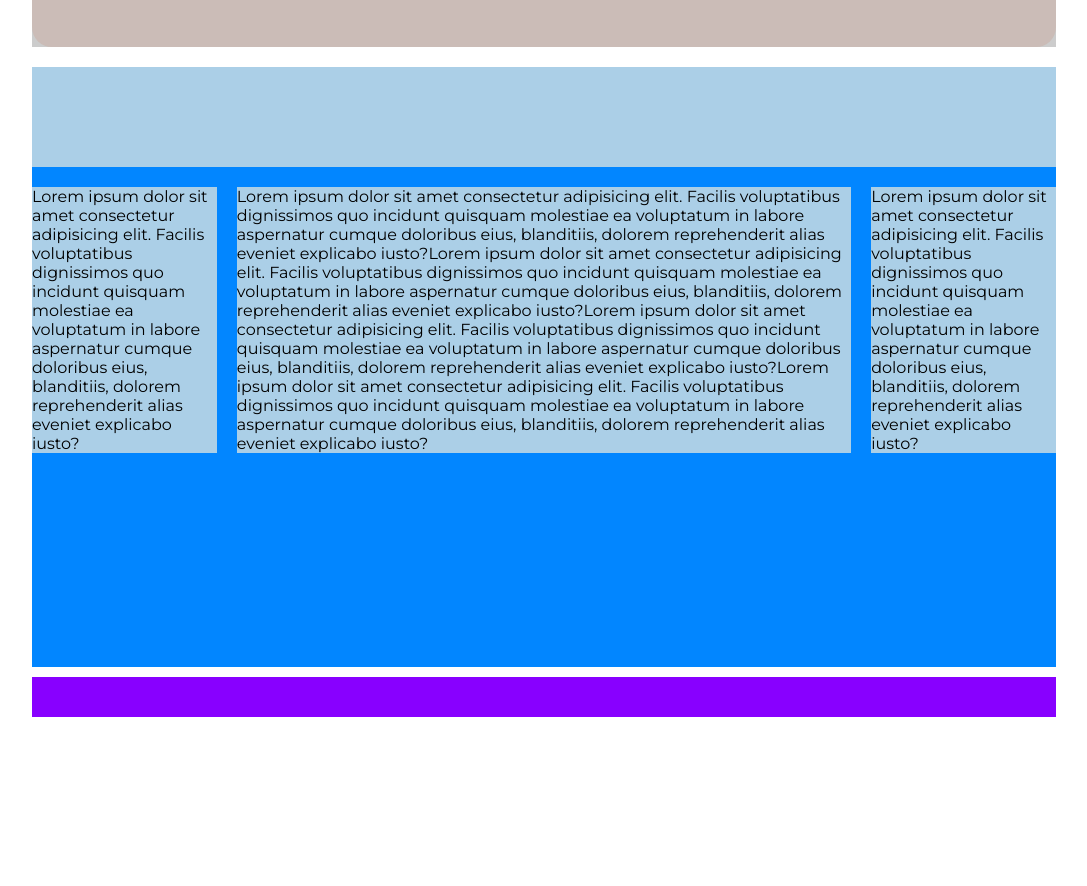
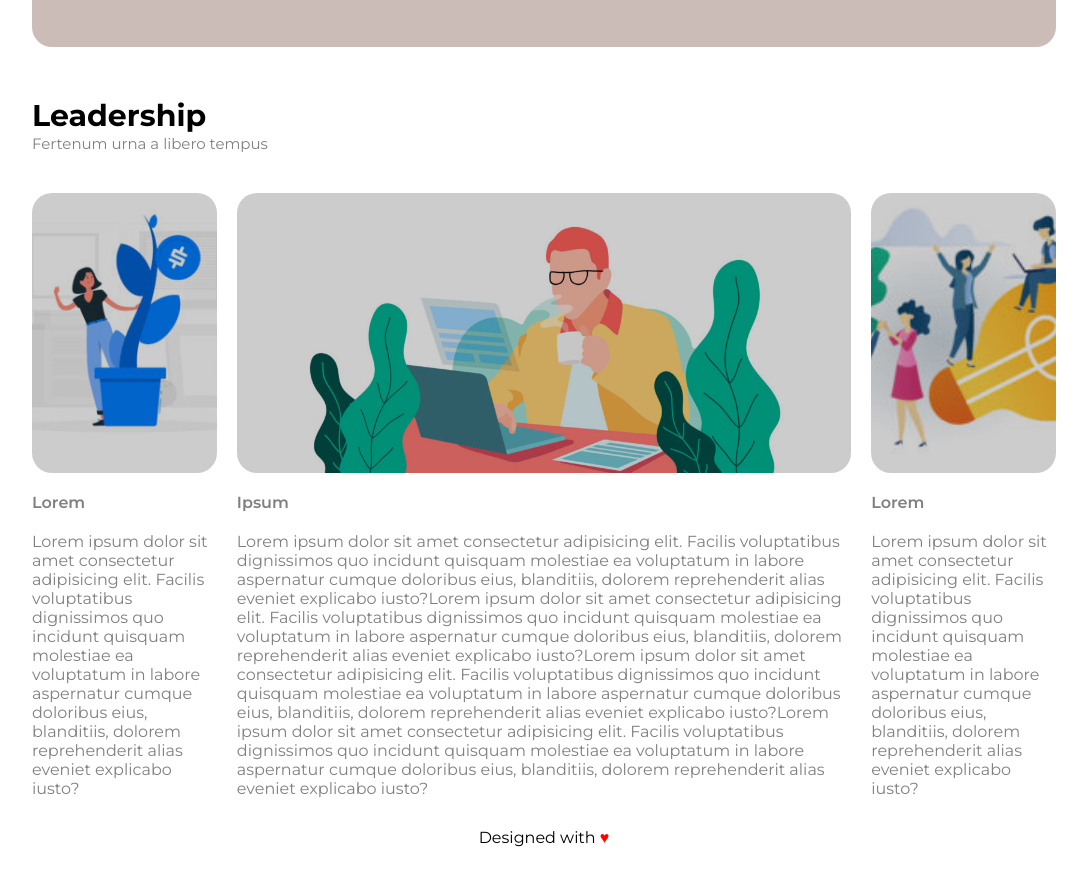
Before and after one commit to edoerco/htmlcss-wp, a plain HTML site: page index.html in a window 1280 px wide. Shown: the part 772-1658 px from the top of the page, without its empty margins (96-1183 px from the left). Before the commit the page ends 1529 px from the top, so only its background shows below. Drawn offline with Linux system fonts and the light colour scheme.

Commit message:
Conclusione

```diff
--- a/css/style.css
+++ b/css/style.css
@@ -21,6 +21,13 @@ body {
 }
 
 .box {
+    border-radius: 20px;
+}
+
+.overlay {
+    position:absolute;
+    inset: 0;
+    background-color: rgba(0, 0, 0, 0.2);
     border-radius: 20px;
 }
 /* / common */
@@ -54,6 +61,7 @@ nav li a {
 /* / header */
 
 /* main */
+/* main superiore */
 .banner {
     position: relative;
     height: 650px;
@@ -82,34 +90,30 @@ nav li a {
 .banner-text p {
     width: 80%;
 }
+/* / main superiore */
 
-.overlay {
-    position:absolute;
-    inset: 0;
-    background-color: rgba(0, 0, 0, 0.2);
+/* main inferiore */
+/* titolo */
+h1 {
+    font-size: 30px;
 }
 
+.titolo p {
+    font-size: 15px;
+    color: grey;
+}
 
-
-.main-inf  {
-    background-color: #0286ff;
-    height: 600px;
-    width: 100%;
-    margin: 20px 0 10px 0;
+.titolo {
+    padding: 50px 0 20px 0;
 }
-/* / main */
+/* / titolo */
 
 /* parte interna del main */
-.titolo {
-    height: 100px;
-    background-color: #abcfe7;
-}
-
 .sidebar,
 .center {
     float: left;
-    background-color: #abcfe7;
     margin-top: 20px;
+    color: grey;
 }
 
 .center {
@@ -120,9 +124,33 @@ nav li a {
 .sidebar {
     width: calc((100% / 5) - 20px);
 }
+
+.immagine {
+    position: relative;
+    height: 280px;
+}
+
+.sidebar img,
+.center img {
+    width: 100%;
+    height: 100%;
+    object-fit: cover;
+}
+
+.second-title {
+    font-weight: 600;
+    padding: 20px 0;
+}
 /* / parte interna del main */
+/* / main inferiore */
+/* / main */
+
 
 footer {
-    height: 40px;
-    background-color: #8800ff;
     margin: 10px auto 40px;
+    text-align: center;
+}
+
+footer span {
+    color: red;
+}
--- a/index.html
+++ b/index.html
@@ -47,10 +47,38 @@
 
             <!-- inferiore -->
             <section class="main-inf clearfix">
-                <div class="titolo"></div>
-                <div class="sidebar">Lorem ipsum dolor sit amet consectetur adipisicing elit. Facilis voluptatibus dignissimos quo incidunt quisquam molestiae ea voluptatum in labore aspernatur cumque doloribus eius, blanditiis, dolorem reprehenderit alias eveniet explicabo iusto?</div>
-                <div class="center">Lorem ipsum dolor sit amet consectetur adipisicing elit. Facilis voluptatibus dignissimos quo incidunt quisquam molestiae ea voluptatum in labore aspernatur cumque doloribus eius, blanditiis, dolorem reprehenderit alias eveniet explicabo iusto?Lorem ipsum dolor sit amet consectetur adipisicing elit. Facilis voluptatibus dignissimos quo incidunt quisquam molestiae ea voluptatum in labore aspernatur cumque doloribus eius, blanditiis, dolorem reprehenderit alias eveniet explicabo iusto?Lorem ipsum dolor sit amet consectetur adipisicing elit. Facilis voluptatibus dignissimos quo incidunt quisquam molestiae ea voluptatum in labore aspernatur cumque doloribus eius, blanditiis, dolorem reprehenderit alias eveniet explicabo iusto?Lorem ipsum dolor sit amet consectetur adipisicing elit. Facilis voluptatibus dignissimos quo incidunt quisquam molestiae ea voluptatum in labore aspernatur cumque doloribus eius, blanditiis, dolorem reprehenderit alias eveniet explicabo iusto?</div>
-                <div class="sidebar">Lorem ipsum dolor sit amet consectetur adipisicing elit. Facilis voluptatibus dignissimos quo incidunt quisquam molestiae ea voluptatum in labore aspernatur cumque doloribus eius, blanditiis, dolorem reprehenderit alias eveniet explicabo iusto?</div>
+                <div class="titolo">
+                    <h1>Leadership</h1>
+                    <p>Fertenum urna a libero tempus</p>
+                </div>
+
+                <div class="sidebar">
+                    <div class="immagine box">
+                        <div class="overlay"></div>
+                        <img src="img/img-1.jpg" alt="soldi">
+                    </div>
+                    <p class="second-title">Lorem</p>
+                    <p>Lorem ipsum dolor sit amet consectetur adipisicing elit. Facilis voluptatibus dignissimos quo incidunt quisquam molestiae ea voluptatum in labore aspernatur cumque doloribus eius, blanditiis, dolorem reprehenderit alias eveniet explicabo iusto?</p>
+                </div>
+
+                <div class="center">
+                    <div class="immagine box">
+                        <div class="overlay"></div>
+                        <img src="img/banner-2.jpg" alt="uomo">
+                    </div>
+                    <p class="second-title">Ipsum</p>
+                    <p>Lorem ipsum dolor sit amet consectetur adipisicing elit. Facilis voluptatibus dignissimos quo incidunt quisquam molestiae ea voluptatum in labore aspernatur cumque doloribus eius, blanditiis, dolorem reprehenderit alias eveniet explicabo iusto?Lorem ipsum dolor sit amet consectetur adipisicing elit. Facilis voluptatibus dignissimos quo incidunt quisquam molestiae ea voluptatum in labore aspernatur cumque doloribus eius, blanditiis, dolorem reprehenderit alias eveniet explicabo iusto?Lorem ipsum dolor sit amet consectetur adipisicing elit. Facilis voluptatibus dignissimos quo incidunt quisquam molestiae ea voluptatum in labore aspernatur cumque doloribus eius, blanditiis, dolorem reprehenderit alias eveniet explicabo iusto?Lorem ipsum dolor sit amet consectetur adipisicing elit. Facilis voluptatibus dignissimos quo incidunt quisquam molestiae ea voluptatum in labore aspernatur cumque doloribus eius, blanditiis, dolorem reprehenderit alias eveniet explicabo iusto?</p>
+                </div>
+
+                <div class="sidebar">
+                    <div class="immagine box">
+                        <div class="overlay"></div>
+                        <img src="img/img-3.jpg" alt="lampadina">
+                    </div>
+                    <p class="second-title">Lorem</p>
+                    <p>Lorem ipsum dolor sit amet consectetur adipisicing elit. Facilis voluptatibus dignissimos quo incidunt quisquam molestiae ea voluptatum in labore aspernatur cumque doloribus eius, blanditiis, dolorem reprehenderit alias eveniet explicabo iusto?</p>
+                </div>
+
             </section>
             <!-- / inferiore -->
 
@@ -59,7 +87,7 @@
 
         <!-- footer -->
         <footer>
-
+            <p>Designed with <span>&hearts;</span></p>
         </footer>
         <!-- / footer -->
 
```
